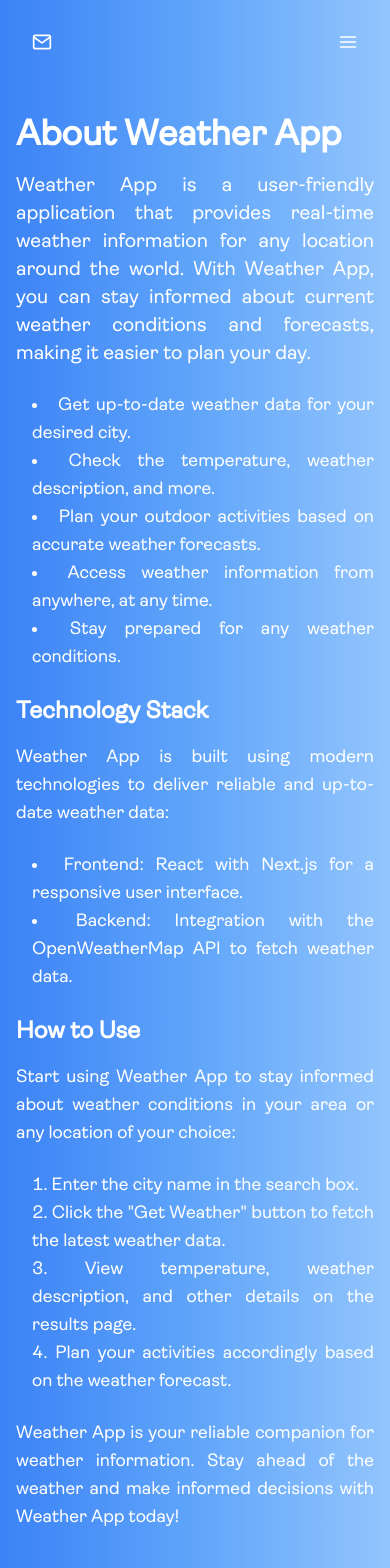
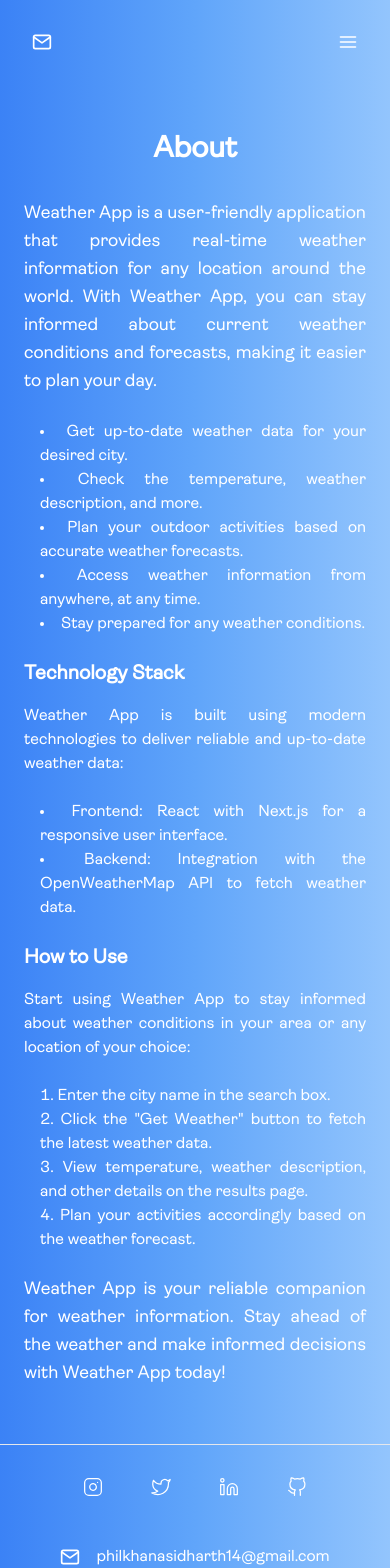
Before and after one commit to psidh/openWeatherApi, a Next.js app: page /about in a window 390 px wide. Shown: the top 1568 px of the page. Built offline with nearby package versions, Linux system fonts and the light colour scheme.

Commit message:
about page and icons added

```diff
--- a/src/app/about/page.tsx
+++ b/src/app/about/page.tsx
@@ -25,39 +25,39 @@
     <GlobalStyle />
   <Navbar />
     </div>
-    <div className="container mx-auto px-4 md:px-8 py-8 text-justify ">
-  <h1 className="text-4xl md:text-6xl font-bold text-white dark:text-white  mb-4">
-    About Weather App
+    <div className="container md:mx-auto mr-4 px-6 md:px-8 py-8 text-justify ">
+  <h1 className="text-3xl md:text-5xl text-center font-bold text-white dark:text-white py-4 mb-4">
+    About
   </h1>
-  <p className="text-xl text-white mb-6">
+  <p className="text-lg md:text-xl text-white mb-6">
     Weather App is a user-friendly application that provides real-time weather information for any location around the world. With Weather App, you can stay informed about current weather conditions and forecasts, making it easier to plan your day.
   </p>
-  <ul className="list-disc text-lg list-inside text-white mb-6 pl-4">
+  <ul className="list-disc text-md md:text-lg list-inside text-white mb-6 pl-4">
     <li>Get up-to-date weather data for your desired city.</li>
     <li>Check the temperature, weather description, and more.</li>
     <li>Plan your outdoor activities based on accurate weather forecasts.</li>
     <li>Access weather information from anywhere, at any time.</li>
     <li>Stay prepared for any weather conditions.</li>
   </ul>
-  <h2 className="text-2xl font-semibold text-white dark:text-white mb-4">Technology Stack</h2>
-  <p className="text-lg text-white mb-6">
+  <h2 className="text-xl md:text-2xl font-semibold text-white dark:text-white mb-4">Technology Stack</h2>
+  <p className="text-md md:text-lg text-white mb-6">
     Weather App is built using modern technologies to deliver reliable and up-to-date weather data:
   </p>
-  <ul className="list-disc text-lg list-inside text-white mb-6 pl-4">
+  <ul className="list-disc text-md md:text-lg list-inside text-white mb-6 pl-4">
     <li>Frontend: React with Next.js for a responsive user interface.</li>
     <li>Backend: Integration with the OpenWeatherMap API to fetch weather data.</li>
   </ul>
-  <h2 className="text-2xl font-semibold text-white dark:text-white mb-4">How to Use</h2>
-  <p className="text-lg text-white dark:text-white mb-6">
+  <h2 className="text-xl md:text-2xl font-semibold text-white dark:text-white mb-4">How to Use</h2>
+  <p className="text-md md:text-lg text-white dark:text-white mb-6">
     Start using Weather App to stay informed about weather conditions in your area or any location of your choice:
   </p>
-  <ol className="list-decimal list-inside text-lg text-white dark:text-white mb-6 pl-4">
+  <ol className="list-decimal list-inside  text-md md:text-lg  text-white dark:text-white mb-6 pl-4">
     <li>Enter the city name in the search box.</li>
     <li>Click the "Get Weather" button to fetch the latest weather data.</li>
     <li>View temperature, weather description, and other details on the results page.</li>
     <li>Plan your activities accordingly based on the weather forecast.</li>
   </ol>
-  <p className="text-lg text-white dark:text-white mb-6">
+  <p className=" text-lg md:text-xl  text-white dark:text-white mb-6">
     Weather App is your reliable companion for weather information. Stay ahead of the weather and make informed decisions with Weather App today!
   </p>
 </div>
--- a/src/app/components/Weather.tsx
+++ b/src/app/components/Weather.tsx
@@ -3,6 +3,10 @@
 
 // Define a type for the weather data
 interface WeatherData {
+    coord: {
+        lon: number;
+        lat: number;
+    }
     name: string;
     sys: {
       country: string;
@@ -18,10 +22,10 @@
         deg: number,
         speed: number,
     };
-    weather: {
+    weather: [{
       description: string;
       icon: string;
-    };
+    }];
     timezone: number;
     visibility: number;
   }
@@ -57,6 +61,8 @@
       .catch((error) => setError('City not found'));
   };
 
+//   const icons = ["☁️"  "☀️" , 🌤️, 🌥️, 🌧️, 🌨️, ⛈️, ⛈️, 🌩️, ⚡️, ❄️]
+
   return (
     <div className="bg-gradient-to-r text-black dark:text-black from-blue-500 via-blue-400 to-blue-300 h-screen flex flex-col items-center justify-center">
   <div className="m-12 text-white p-4 md:p-6 w-full md:w-2/3 lg:w-1/2 xl:w-1/3">
@@ -79,8 +85,9 @@
     {error && <p className="text-red-500 text-bold mb-4">{error}</p>}
     {weatherData && (
       <div>
-        <h3 className="flex justify-center items-start text-2xl md:text-3xl font-semibold mb-2">
-          {weatherData.name}, {weatherData.sys.country}
+
+        <h3 className="flex flex-row justify-center items-center text-2xl md:text-3xl font-semibold mb-2">
+        <img src={`https://openweathermap.org/img/wn/${weatherData.weather[0]?.icon}@2x.png`} alt="Weather Icon" /> {weatherData.name}, {weatherData.sys.country}
         </h3>
         <div className="flex flex-row justify-between items-center my-4 rounded-md border-2">
           <p className="text-3xl md:text-4xl font-bold mx-2">
@@ -92,12 +99,14 @@
           </div>
         </div>
         <div className='flex flex-col justify-between items-start md:text-xl text-md'>
-          <p>Visibility - {weatherData.visibility} m</p>
-          <p >Pressure - {weatherData.main?.pressure} Pa</p>
-          <p>TimeZone (GMT): {Math.round(weatherData.timezone/3600) - 1   + "" + (((weatherData.timezone) % 3600)/3600)*60}</p>
-          <p >Humidity - {weatherData.main?.humidity} %</p>
-          <p >Wind - {weatherData.wind?.deg}°</p>
-          <p >Speed - {weatherData.wind?.speed} miles/hr</p>
+          <p>Visibility: {weatherData.visibility / 1000} km</p>
+          <p>Pressure: {weatherData.main?.pressure} Pa</p>
+          <p>TimeZone (GMT): {Math.round(weatherData.timezone/3600) - 1   + ":" + (((weatherData.timezone) % 3600)/3600)*60}</p>
+          <p>Humidity:  {weatherData.main?.humidity} %</p>
+          <p>💨 Wind:  {weatherData.wind?.deg}°</p>
+          <p>Wind Speed: {weatherData.wind?.speed} km/hr</p>
+          <p>Latitude:  {weatherData.coord?.lat}°</p>
+          <p>Longitude:  {weatherData.coord?.lon}°</p>
         </div>
       </div>
     )}
--- a/src/app/components/navbar.tsx
+++ b/src/app/components/navbar.tsx
@@ -41,10 +41,10 @@
           </div>
         </a>
         <div className="gap-14 hidden lg:flex ">
-          <a className="" href="/">Home</a>
-          <a className=" hover:text-blue-700" href="/about">About </a>
-          <a className=" hover:text-blue-700" href="https://psidh.vercel.app" target="_blank">Resume</a>
-          <a className=" hover:text-blue-700" href="/#footer">Contact</a>
+          <a className="text-blue-600" href="/">Home</a>
+          <a className="text-blue-600text-blue-600 hover:text-blue-700" href="/about">About </a>
+          <a className="text-blue-600text-blue-600 hover:text-blue-700" href="https://psidh.vercel.app" target="_blank">Resume</a>
+          <a className="text-blue-600text-blue-600 hover:text-blue-700" href="/#footer">Contact</a>
         </div>
         <svg
         onClick={toggleNav} // Add onClick event to toggle navigation
@@ -68,9 +68,9 @@
       {isNavOpen && ( // Render the navigation links if isNavOpen is true
         <div className="flex flex-col lg:hidden ">
           <a className="text-[#005AC1] m-6" href="/">Home</a>
-          <a className=" hover:text-blue-700 m-6" href="/about">About </a>
-          <a className=" hover:text-blue-700 m-6" href="https://psidh.vercel.app" target="_blank">Resume</a>
-          <a className=" hover:text-blue-700 m-6" href="/#footer">Contact</a>
+          <a className="text-blue-600 hover:text-blue-700 m-6" href="/about">About </a>
+          <a className="text-blue-600 hover:text-blue-700 m-6" href="https://psidh.vercel.app" target="_blank">Resume</a>
+          <a className="text-blue-600 hover:text-blue-700 m-6" href="/#footer">Contact</a>
         </div>
       )}
       </div>
```
